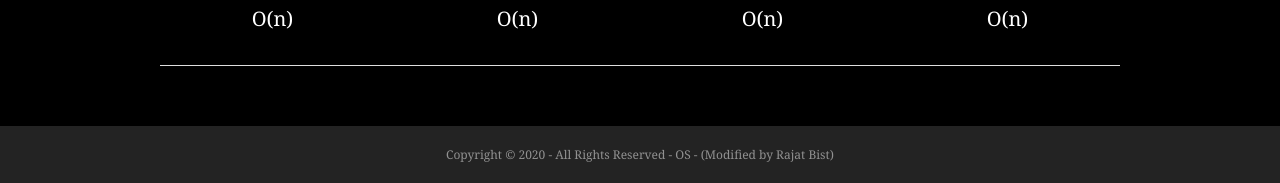
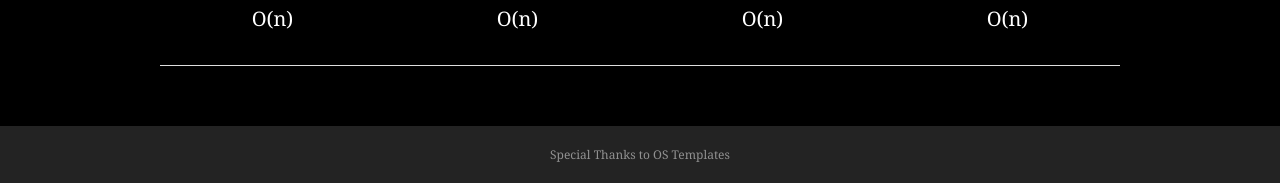
Before and after one commit to RajatBist/DataStructuresInADay, a plain HTML site: page DataStructuresWebsite/index.html in a window 1280 px wide. Shown: the part 4297-4480 px from the top of the page. Drawn offline with Linux system fonts and the light colour scheme.

Commit message:
Update index.html

```diff
--- a/DataStructuresWebsite/index.html
+++ b/DataStructuresWebsite/index.html
@@ -285,7 +285,7 @@
 <!-- Footer -->
 <div class="wrapper row3">
   <footer id="footer" class="clear">
-    <p class="fl_left">Copyright &copy; 2020 - All Rights Reserved - <a href="#">OS - (Modified by Rajat Bist) </a></p>
+    <p class="fl_right">Special Thanks to <a href="https://www.os-templates.com/" title="Free Website Templates"> OS Templates</a></p>
   </footer>
 </div>
 </body>
```
